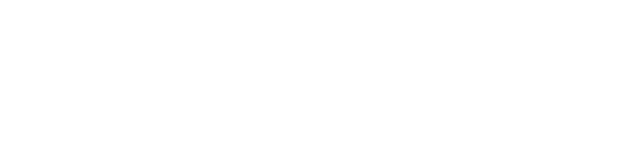
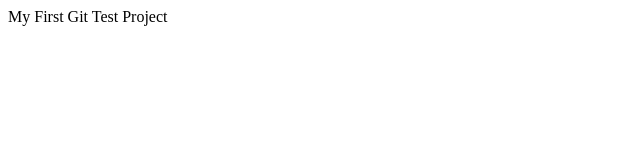
Before and after one commit to code-warrior/git-test, a plain HTML site: page index.html in a window 1280 px wide. Shown: the whole page, without its empty margins (0-640 px from the left). Drawn offline with Linux system fonts and the light colour scheme.

Commit message:
Add header element

```diff
--- a/index.html
+++ b/index.html
@@ -7,6 +7,8 @@
   <title>My First Git Test Project</title>
 </head>
 <body>
-
+  <header>
+    My First Git Test Project
+  </header>
 </body>
 </html>
```
